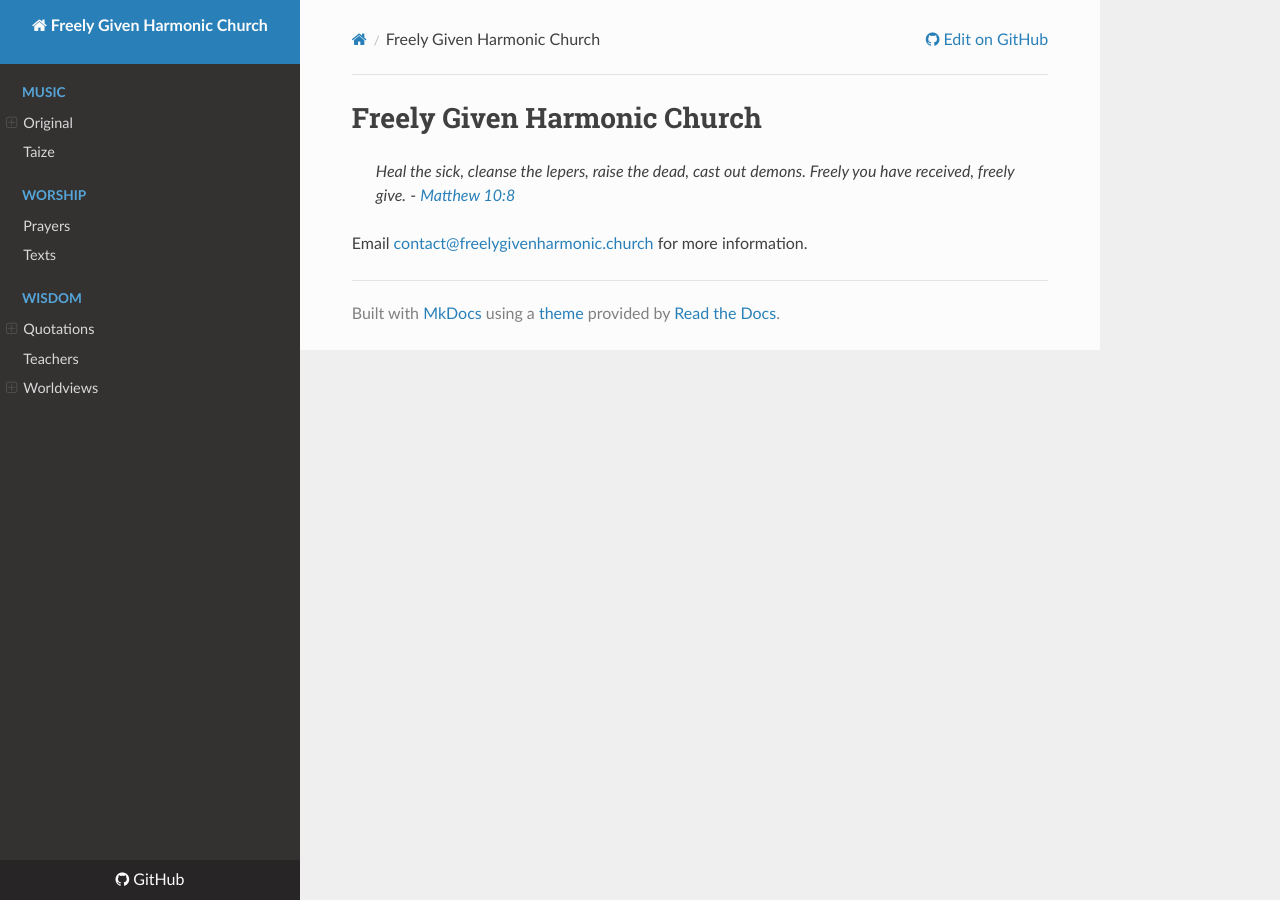
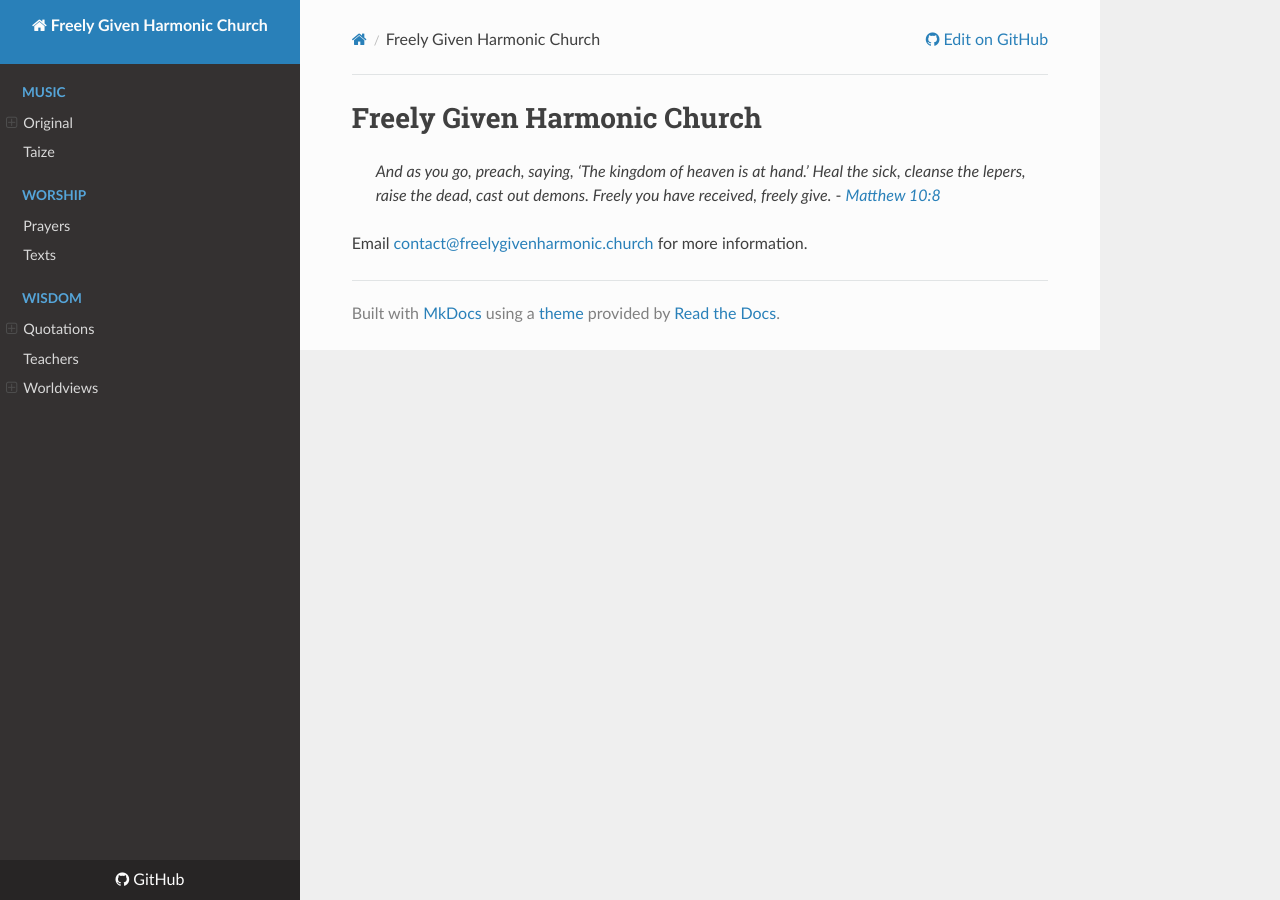
Before and after one commit to FreelyGivenHarmonicChurch/FreelyGivenHarmonicChurch.github.io, an MkDocs documentation site: the page built from docs/index.md, in a window 1280 px wide. Built offline with MkDocs 1.6.1, drawn with Linux system fonts in a browser that asks for light colours; nearby versions of some CDN libraries.

Commit message:
Update Matthew 10:8 quote

```diff
--- a/docs/index.md
+++ b/docs/index.md
@@ -1,5 +1,5 @@
 # Freely Given Harmonic Church
 
-> *Heal the sick, cleanse the lepers, raise the dead, cast out demons. Freely you have received, freely give.* - [*Matthew 10:8*](https://biblehub.com/matthew/10-8.htm)
+> *And as you go, preach, saying, ‘The kingdom of heaven is at hand.’ Heal the sick, cleanse the lepers, raise the dead, cast out demons. Freely you have received, freely give.* - [*Matthew 10:8*](https://biblehub.com/matthew/10-8.htm)
 
 Email [contact@freelygivenharmonic.church](mailto:contact@freelygivenharmonic.church) for more information.
```
